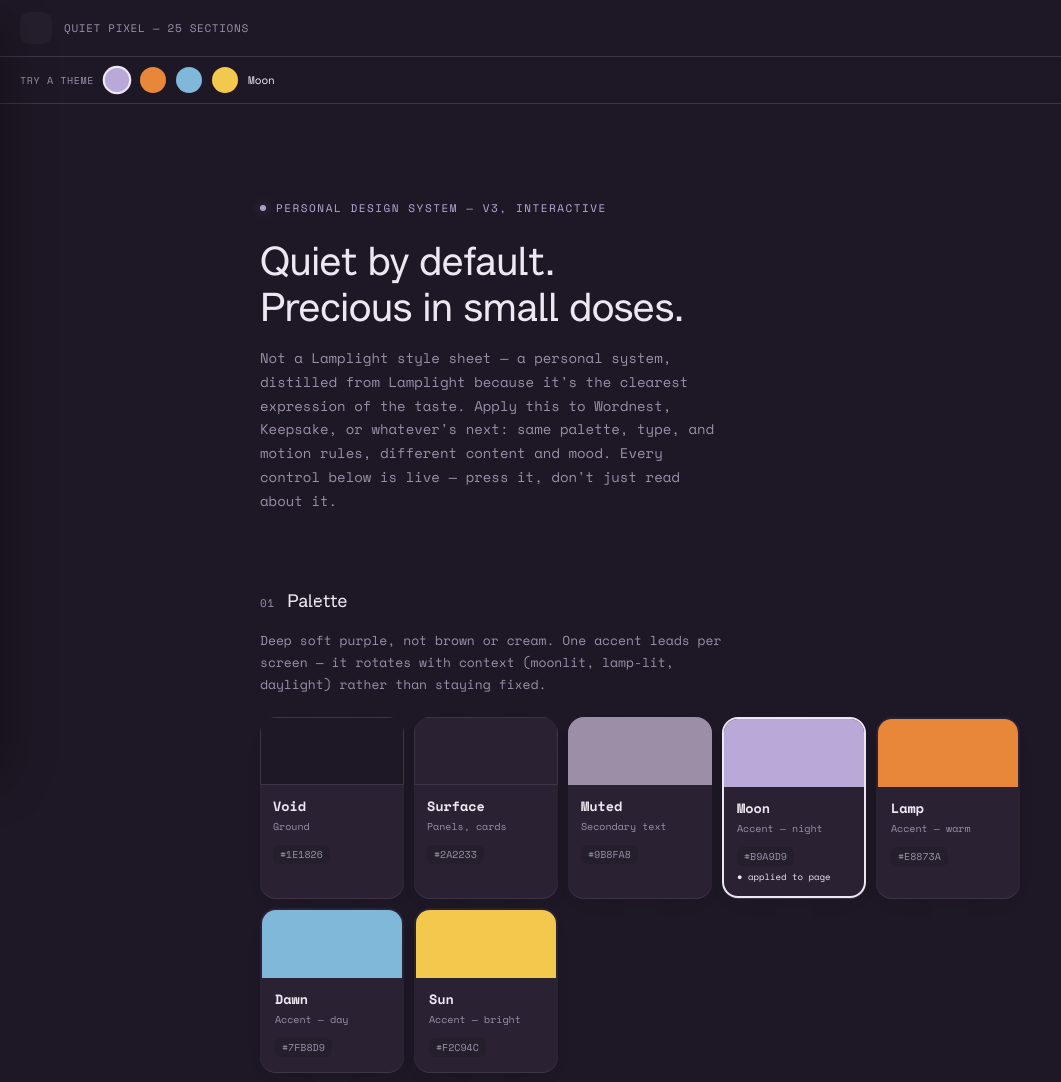
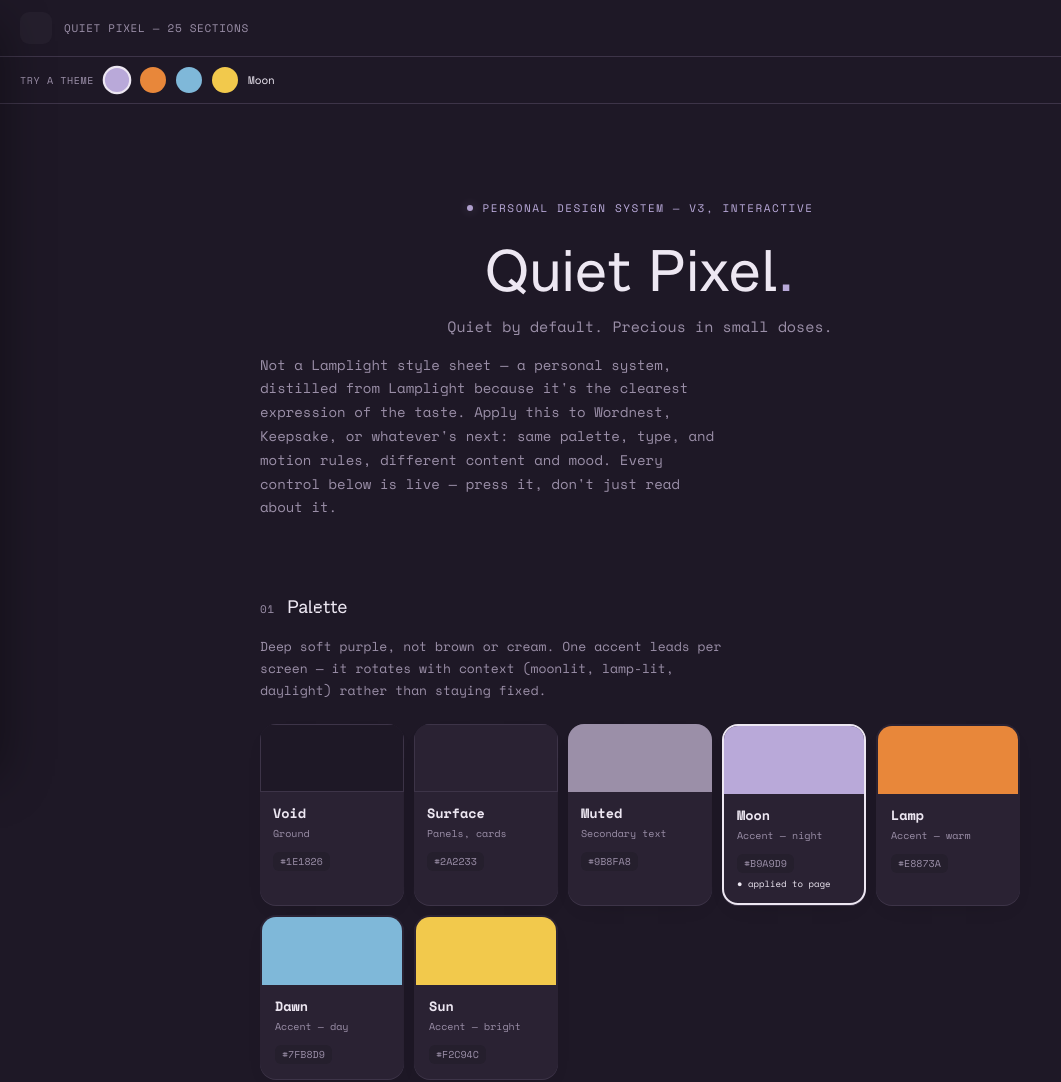
Before and after one commit to dalecri/my-style-guide, a plain HTML site: page index.html in a window 1280 px wide. Shown: the top 1082 px of the page, without its empty margins (0-1061 px from the left). Drawn offline with nearby package versions, Linux system fonts and the light colour scheme.

Commit message:
Match the other hubs' title treatment: Quiet Pixel name title with accent dot, slogan as the lede

```diff
--- a/index.html
+++ b/index.html
@@ -1095,6 +1095,11 @@
     .type-row { flex-direction: column; align-items: flex-start; }
   }
 
+
+.page-title { font-size: clamp(38px, 6.5vw, 58px); font-weight: 500; text-align: center; letter-spacing: 0.01em; }
+.page-title .dot { color: var(--accent); }
+.title-lede { text-align: center; color: var(--muted); font-size: 15px; margin-top: 10px; }
+header .eyebrow { justify-content: center; }
 </style>
 
 <nav class="toc">
@@ -1148,7 +1153,8 @@
 
   <header>
     <div class="eyebrow"><span class="eyebrow-dot"></span>PERSONAL DESIGN SYSTEM — V3, INTERACTIVE</div>
-    <h1>Quiet by default.<br>Precious in small doses.</h1>
+    <h1 class="page-title">Quiet Pixel<span class="dot">.</span></h1>
+<p class="title-lede">Quiet by default. Precious in small doses.</p>
     <p class="dek">Not a Lamplight style sheet — a personal system, distilled from Lamplight because it's the clearest expression of the taste. Apply this to Wordnest, Keepsake, or whatever's next: same palette, type, and motion rules, different content and mood. Every control below is live — press it, don't just read about it.</p>
   </header>
 
```
